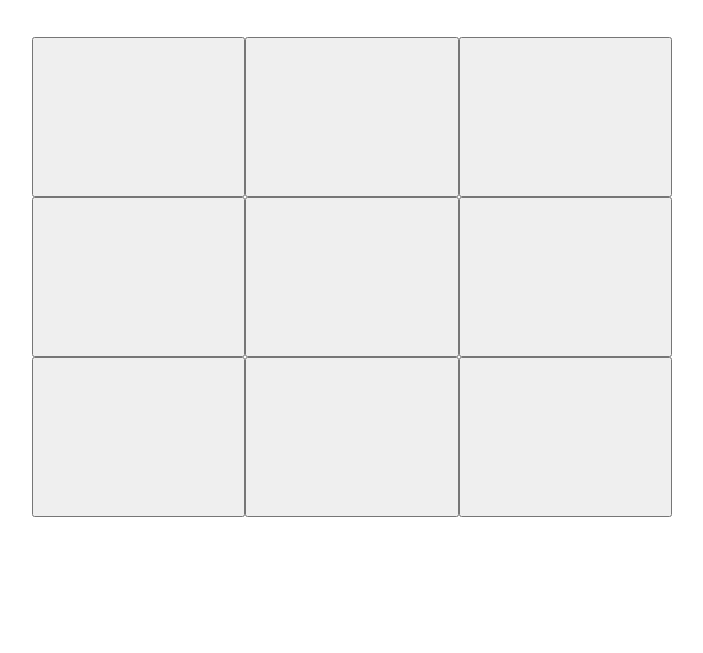
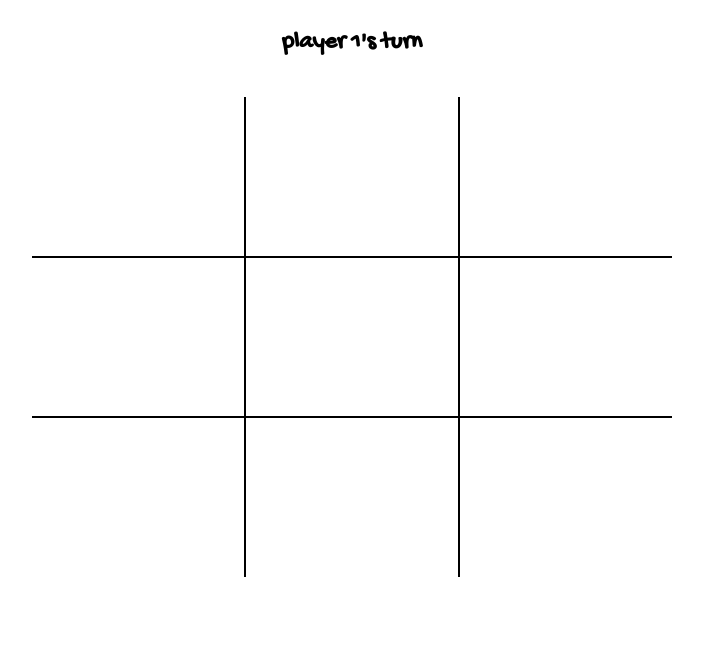
Before and after one commit to HakasOD/ticTacToe, a plain HTML site: page index.html in a window 1280 px wide. Shown: the part 147-800 px from the top of the page, without its empty margins (288-991 px from the left). Drawn offline with Linux system fonts and the light colour scheme.

Commit message:
Improve css styling

```diff
--- a/index.html
+++ b/index.html
@@ -5,6 +5,12 @@
     <meta name="viewport" content="width=device-width, initial-scale=1.0">
     <title>Tic-Tac-Toe</title>
     <link rel="stylesheet" href="style.css">
+    <link rel="preconnect" href="https://fonts.googleapis.com">
+    <link rel="preconnect" href="https://fonts.gstatic.com" crossorigin>
+    <link href="https://fonts.googleapis.com/css2?family=Permanent+Marker&display=swap" rel="stylesheet">
+    <link rel="preconnect" href="https://fonts.googleapis.com">
+    <link rel="preconnect" href="https://fonts.gstatic.com" crossorigin>
+    <link href="https://fonts.googleapis.com/css2?family=Gochi+Hand&family=Permanent+Marker&display=swap" rel="stylesheet">
     <script src="script.js" defer></script>
 
 </head>
--- a/script.js
+++ b/script.js
@@ -68,7 +68,7 @@ function Player(name, value){
     return {name, value};
 }
 
-function GameController(player1name = "player1", player2name = "player2"){
+function GameController(player1name = "player 1", player2name = "player 2"){
     const players = [
         Player(player1name, "x"),
         Player(player2name, "o")
--- a/style.css
+++ b/style.css
@@ -1,7 +1,20 @@
+.permanent-marker-regular {
+    font-family: "Permanent Marker", cursive;
+    font-weight: 400;
+    font-style: normal;
+  }
+
+.gochi-hand-regular {
+    font-family: "Gochi Hand", cursive;
+    font-weight: 400;
+    font-style: normal;
+}
+
+
 * {
     margin: 0;
     padding: 0;
-
+    font-family: "Gochi Hand";
 }
 
 body {
@@ -12,9 +25,14 @@ body {
     flex-direction: column;
 }
 
+body h1 {
+    font-size: 5rem;
+    margin-top: 4vh;
+}
+
 .game {
     flex: 1;
-    padding-top: 10vh;
+    padding-top: 6vh;
     display: flex;
     flex-direction: column;
     align-items: center;
@@ -24,7 +42,37 @@ body {
 
 .board {
     display: grid;
-    width: clamp(300px, 50vw, 700px);
+    width: clamp(500px, 50vw, 700px);
     grid-template-columns: repeat(3, 1fr);
     grid-auto-rows: 20vh;
 }
+
+
+
+.cell  {
+    line-height: 0px;
+    font-size: 10rem;
+    text-align: center;
+    background-color: white;
+    outline: none;
+    color: black;
+    border: solid black 1px;
+}
+
+.cell:first-child,
+.cell:nth-child(2),
+.cell:nth-child(3) {
+    border-top: none;
+}
+
+.cell:nth-child(1n+7) {
+    border-bottom: none;
+}
+
+.cell:nth-child(3n+1) {
+    border-left: none;
+}
+
+.cell:nth-child(3n+3) {
+    border-right: none;
+}
```
